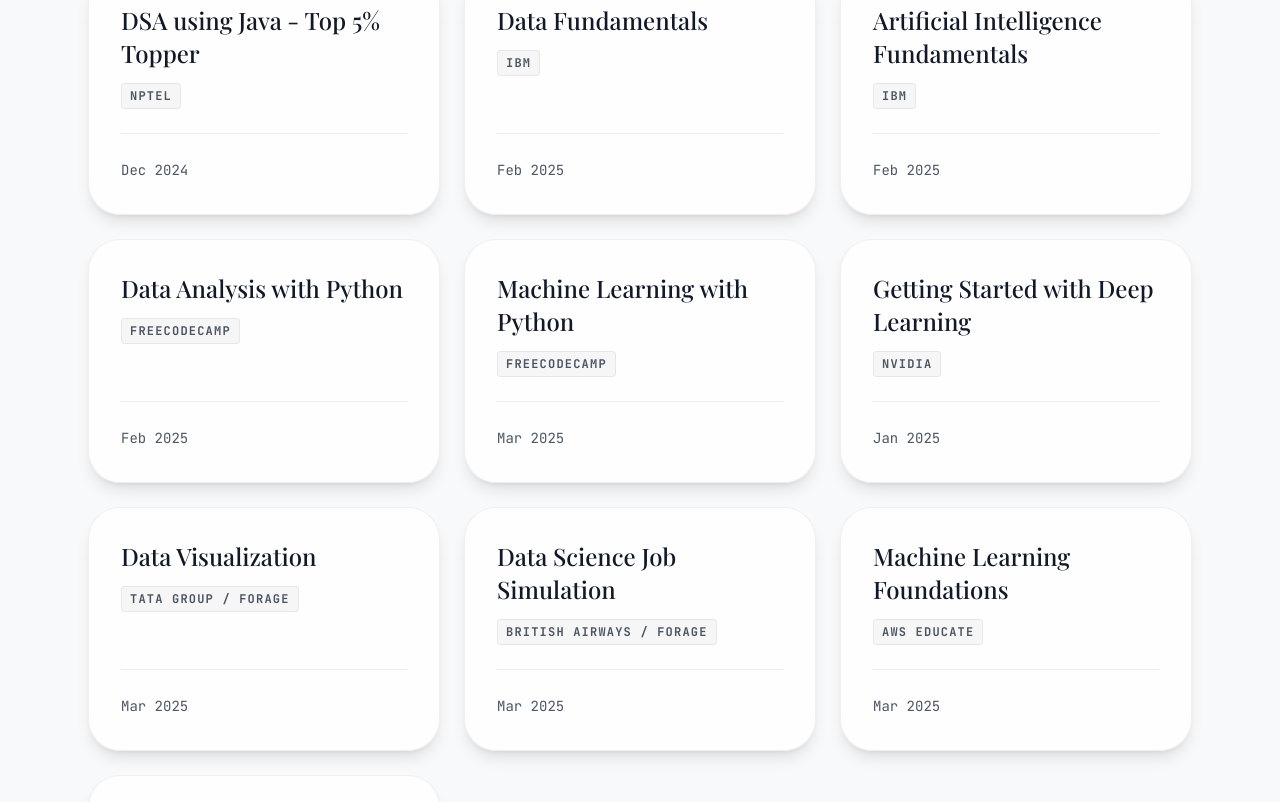
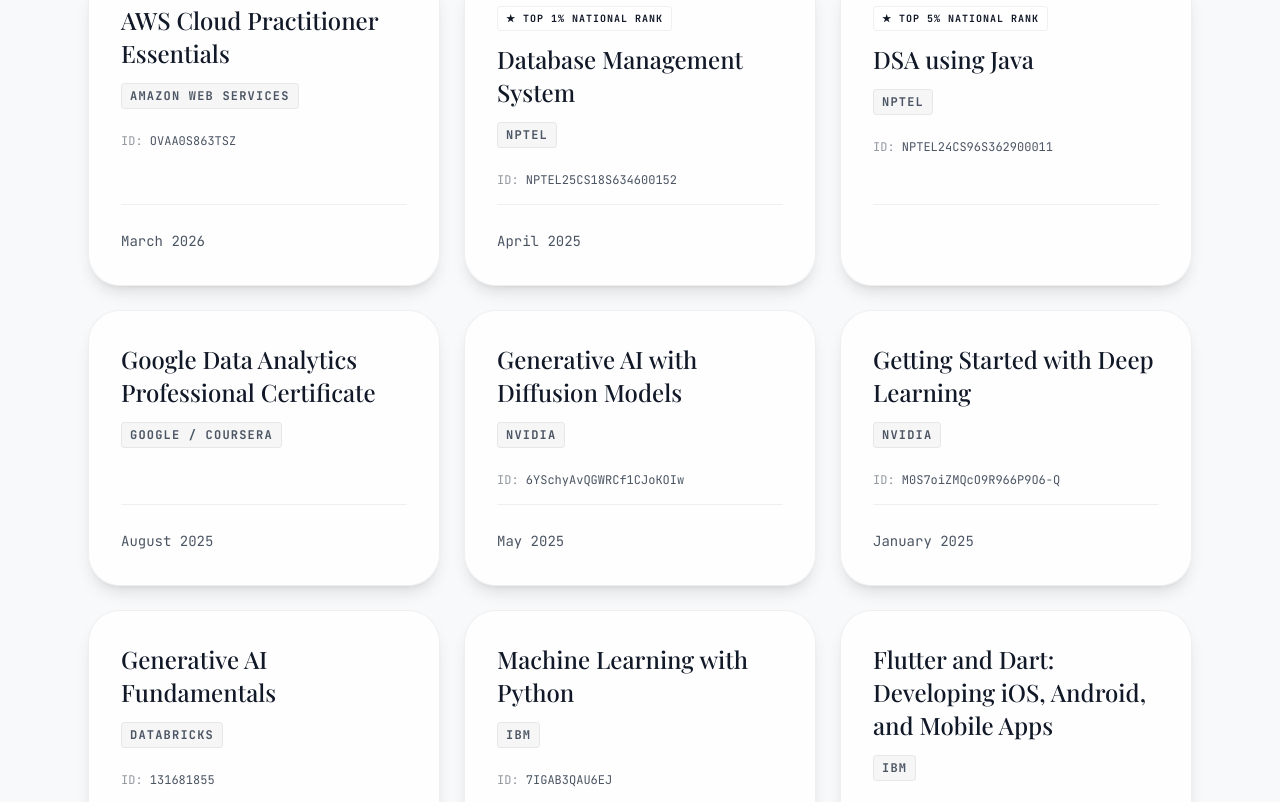
Before and after one commit to haripatel07/my-portfolio, a React (Vite) app: page / in a window 1280 px wide. Shown: the part 5598-6400 px from the top of the page. Built offline with nearby package versions, Linux system fonts and the light colour scheme; a web font is replaced by a local one.

Commit message:
Updated certificates section

```diff
--- a/src/sections/Certificates.jsx
+++ b/src/sections/Certificates.jsx
@@ -4,64 +4,84 @@
 export default function Certificates() {
   const [certificates] = useState([
     {
-      name: "DSA using Java - Top 5% Topper",
-      issuer: "NPTEL",
-      date: "Dec 2024",
-      link: "https://archive.nptel.ac.in/noc/Ecertificate/?q=NPTEL24CS96S36290001103857005"
+      name: "AWS Cloud Practitioner Essentials",
+      issuer: "Amazon Web Services",
+      date: "March 2026",
+      credentialId: "OVAA0S863TSZ",
+      link: "https://www.coursera.org/account/accomplishments/verify/OVAA0S863TSZ",
+      specialLabel: null
     },
     {
-      name: "Data Fundamentals",
-      issuer: "IBM",
-      date: "Feb 2025",
-      link: "https://www.credly.com/badges/16826486-4696-4e9f-b617-58b60c10a64d"
+      name: "Database Management System",
+      issuer: "NPTEL",
+      date: "April 2025",
+      credentialId: "NPTEL25CS18S634600152",
+      link: "https://drive.google.com/file/d/1QJDhcfdwDt6mPNw8V97xesEPzeKYpl_i/view",
+      specialLabel: "Top 1% National Rank"
     },
     {
-      name: "Artificial Intelligence Fundamentals",
-      issuer: "IBM",
-      date: "Feb 2025",
-      link: "https://www.credly.com/badges/09ed250e-c2f0-47fb-89db-9245cef335be"
+      name: "DSA using Java",
+      issuer: "NPTEL",
+      date: null,
+      credentialId: "NPTEL24CS96S362900011",
+      link: "https://archive.nptel.ac.in/content/noc/NOC24/SEM2/Ecertificates/106/noc24-cs96/Course/NPTEL24CS96S36290001103857005.pdf",
+      specialLabel: "Top 5% National Rank"
     },
     {
-      name: "Data Analysis with Python",
-      issuer: "freeCodeCamp",
-      date: "Feb 2025",
-      link: "https://freecodecamp.org/certification/haripatel078/data-analysis-with-python-v7"
+      name: "Google Data Analytics Professional Certificate",
+      issuer: "Google / Coursera",
+      date: "August 2025",
+      credentialId: null,
+      link: "https://www.credly.com/badges/e2ee7e03-2110-4d6a-ac90-ea3c8b4fa029/linked_in_profile",
+      specialLabel: null
     },
     {
-      name: "Machine Learning with Python",
-      issuer: "freeCodeCamp",
-      date: "Mar 2025",
-      link: "https://freecodecamp.org/certification/haripatel078/machine-learning-with-python-v7"
+      name: "Generative AI with Diffusion Models",
+      issuer: "NVIDIA",
+      date: "May 2025",
+      credentialId: "6YSchyAvQGWRCf1CJoKOIw",
+      link: "CERT_LINK_PLACEHOLDER",
+      specialLabel: null
     },
     {
       name: "Getting Started with Deep Learning",
       issuer: "NVIDIA",
-      date: "Jan 2025",
-      link: "https://learn.nvidia.com/certificates?id"
+      date: "January 2025",
+      credentialId: "M0S7oiZMQcO9R966P9O6-Q",
+      link: "CERT_LINK_PLACEHOLDER",
+      specialLabel: null
     },
     {
-      name: "Data Visualization",
-      issuer: "Tata Group / Forage",
-      date: "Mar 2025",
-      link: "https://forage-uploads-prod.s3.amazonaws.com/completion-certificates/ifobHAoMjQs9s6bKS/MyXvBcppsW2FkNYCX_ifobHAoMjQs9s6bKS_wELfER4GRrZwAdSY4_1741344652732_completion_certificate.pdf"
+      name: "Generative AI Fundamentals",
+      issuer: "Databricks",
+      date: "January 2025",
+      credentialId: "131681855",
+      link: "https://credentials.databricks.com/b9229a6b-ed20-4f66-ab7b-f029eb3a46af",
+      specialLabel: null
     },
     {
-      name: "Data Science Job Simulation",
-      issuer: "British Airways / Forage",
-      date: "Mar 2025",
-      link: "https://forage-uploads-prod.s3.amazonaws.com/completion-certificates/tMjbs76F526fF5v3G/NjynCWzGSaWXQCxSX_tMjbs76F526fF5v3G_wELfER4GRrZwAdSY4_1741333781930_completion_certificate.pdf"
+      name: "Machine Learning with Python",
+      issuer: "IBM",
+      date: "July 2025",
+      credentialId: "7IGAB3QAU6EJ",
+      link: "https://www.coursera.org/account/accomplishments/verify/7IGAB3QAU6EJ",
+      specialLabel: null
     },
     {
-      name: "Machine Learning Foundations",
-      issuer: "AWS Educate",
-      date: "Mar 2025",
-      link: "https://www.credly.com/badges/15975e96-c0a9-499a-8cf6-b7694e97465e/linked_in_profile"
+      name: "Flutter and Dart: Developing iOS, Android, and Mobile Apps",
+      issuer: "IBM",
+      date: "August 2025",
+      credentialId: "0LWVKEA8HH3M",
+      link: "https://www.coursera.org/account/accomplishments/verify/0LWVKEA8HH3M",
+      specialLabel: null
     },
     {
-      name: "NPTEL DBMS - Top 1% Topper",
-      issuer: "NPTEL",
-      date: "April 2025",
-      link: "https://internalapp.nptel.ac.in/noc/Ecertificate/?q=NPTEL25CS18S63460015201211113"
+      name: "British Airways Data Science Job Simulation",
+      issuer: "Forage",
+      date: "March 2025",
+      credentialId: "A2eoh6ThQyW74LiDw",
+      link: "https://forage-uploads-prod.s3.amazonaws.com/completion-certificates/tMjbs76F526fF5v3G/NjynCWzGSaWXQCxSX_tMjbs76F526fF5v3G_wELfER4GRrZwAdSY4_1741333781930_completion_certificate.pdf",
+      specialLabel: null
     }
   ]);
 
@@ -70,7 +90,7 @@
       <RevealOnScroll>
         <div className="max-w-6xl mx-auto px-6">
           <h2 className="text-4xl md:text-5xl font-serif mb-16 text-center text-text-main">
-            <span className="italic text-accent-main">Certifications</span> & Awards
+            <span className="italic text-accent-main">Certifications</span> &amp; Awards
           </h2>
 
           <div className="grid grid-cols-1 md:grid-cols-2 lg:grid-cols-3 gap-6">
@@ -86,16 +106,33 @@
 
                 <div className="relative z-10 flex flex-col h-full">
                   <div className="mb-6">
+                    {/* Special label badge */}
+                    {certificate.specialLabel && (
+                      <span className="inline-block bg-bg-off border border-border-subtle text-accent-main font-mono tracking-widest uppercase text-[10px] font-semibold px-2 py-1 rounded mb-3">
+                        ★ {certificate.specialLabel}
+                      </span>
+                    )}
+
                     <h3 className="font-serif text-2xl text-text-main font-medium leading-snug mb-3 group-hover:text-accent-main transition-colors">
                       {certificate.name}
                     </h3>
                     <p className="inline-block bg-border-subtle/50 border border-border-subtle text-text-muted font-mono tracking-widest uppercase text-[10px] sm:text-xs font-semibold px-2 py-1 rounded">
-                       {certificate.issuer}
+                      {certificate.issuer}
                     </p>
                   </div>
 
+                  {/* Credential ID */}
+                  {certificate.credentialId && (
+                    <p className="text-text-muted font-mono text-xs mb-4 truncate">
+                      <span className="text-text-muted opacity-60">ID: </span>
+                      {certificate.credentialId}
+                    </p>
+                  )}
+
                   <div className="mt-auto pt-6 border-t border-border-subtle flex items-center justify-between">
-                    <span className="text-text-muted font-mono text-sm">{certificate.date}</span>
+                    <span className="text-text-muted font-mono text-sm">
+                      {certificate.date || ""}
+                    </span>
                     <span className="text-text-main opacity-0 -translate-x-4 group-hover:opacity-100 group-hover:translate-x-0 transition-all duration-300">
                       ↗
                     </span>
```
